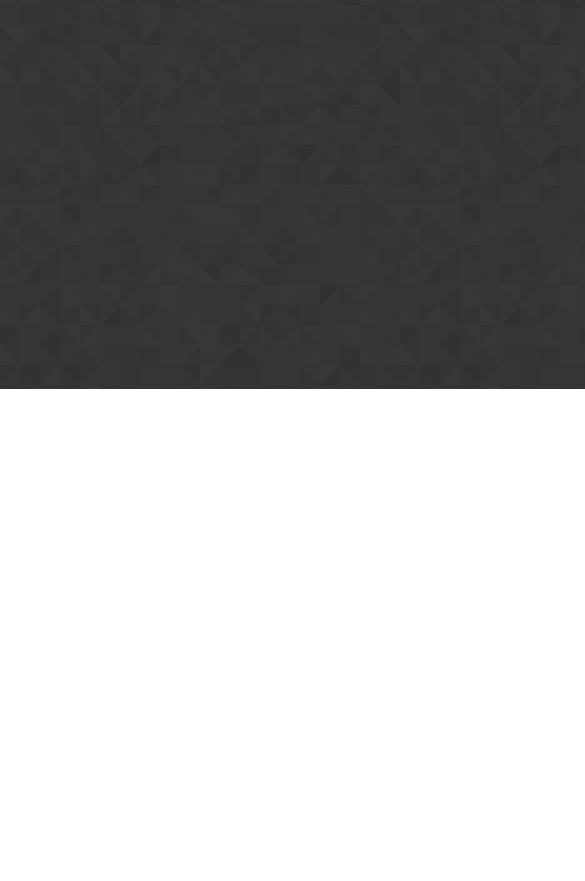
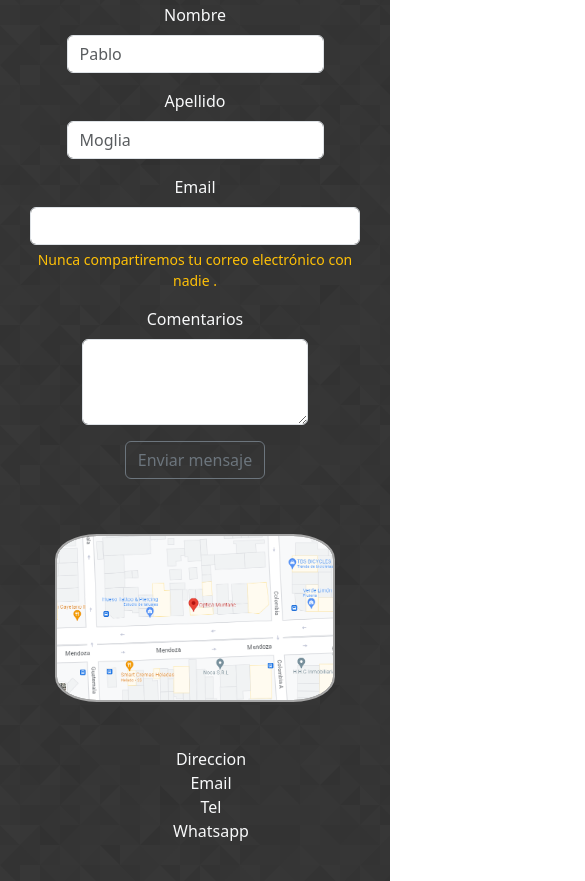
Before and after one commit to pablomoglia/NuevoProyectoOptica, a plain HTML site: page pages/contacto.html in a window 390 px wide. Shown: the part 455-1336 px from the top of the page, 585 px wide, since content can reach past the window. Before the commit the page ends 844 px from the top, so only its background shows below. Drawn offline with nearby package versions, Linux system fonts and the light colour scheme.

Commit message:
se agrega contenido pag contacto

```diff
--- a/css/estilo.css
+++ b/css/estilo.css
@@ -79,7 +79,8 @@ ul.menuHeader {
     display: flex;
     justify-content: center;
 }
-.menuHeader{
+
+.menuHeader {
     width: 100% auto;
     display: flex;
     justify-content: end;
@@ -437,7 +438,45 @@ ul.ulFooter {
 
 
 
+.formContacto {
+    grid-area: formContacto;
+    margin: 30px;
+    width: 80% auto;
+    display: flex;
+    flex-direction: column;
+    align-items: center;
+}
 
+.ubiMapa {
+    grid-area: ubiMapa;
+    margin: 20px;
+    display: flex;
+    justify-content: center;
+}
+
+.imgUbi {
+    width: 80%;
+    border-radius: 15%;
+    border: solid 2px rgb(167, 167, 167);
+}
+
+.imgUbi:hover {
+    transform: scale(1.2);
+    border: solid 3px rgb(31, 166, 228);
+}
+
+.ulContacto {
+    grid-area: ulContacto;
+    margin: 20px;
+    display: flex;
+    flex-direction: column;
+    justify-content: center;
+}
+
+.ulCont {
+    list-style: none;
+    text-align: center;
+}
 
 
 
@@ -518,6 +557,19 @@ ul.ulFooter {
     "footer footer";
 }
 
+.contenedorContacto {
+    display: grid;
+    grid-template-columns: 1fr 1fr;
+    grid-template-rows: 0.1fr 1fr 0.1fr;
+    grid-auto-columns: 1fr;
+    gap: 5px 5px;
+    grid-auto-flow: row;
+    grid-template-areas:
+        "header header"
+        "formContacto formContacto"
+        "ubiMapa ulContacto"
+        "footer footer";
+}
 
 
 
@@ -903,3 +955,73 @@ ul.ulFooter {
         }
     }
 }
+
+
+
+
+
+
+
+
+@media screen and (max-width:768px) {
+            .contenedorContacto {
+                grid-template-columns: 1fr;
+                grid-template-rows: 0.1fr 2.2fr 1fr 1fr 0.1fr;
+                grid-auto-columns: 1fr 1fr;
+                gap: 5px 5px;
+                grid-auto-flow: row;
+                grid-template-areas:
+                    "header"
+                    "formContacto"
+                    "ubiMapa"
+                    "ulContacto"
+                    "footer";
+
+                .header {
+                    flex-direction: column;
+                }
+            }
+        }
+
+        @media screen and (max-width:480px) {
+            .contenedorContacto {
+                grid-template-columns: 1fr;
+                grid-template-rows: 1fr;
+                grid-auto-columns: 1fr;
+                gap: 5px 5px;
+                grid-auto-flow: row;
+                grid-template-areas:
+                    "header"
+                    "home"
+                    "formContacto"
+                    "ubiMapa"
+                    "ulContacto"
+                    "footer";
+
+                .header {
+                    flex-direction: column;
+                }
+
+                .home {
+                    width: 50px;
+                    position: relative;
+                    display: flex;
+                    justify-content: center;
+                }
+
+                .home img {
+                    margin: 0;
+                    padding: 0;
+                    display: flex;
+                }
+
+                .footer {
+                    flex-direction: column;
+                }
+
+                .menuHeader {
+                    flex-direction: column;
+                    align-items: center;
+                }
+            }
+        }
--- a/pages/contacto.html
+++ b/pages/contacto.html
@@ -16,29 +16,74 @@
 </head>
 
 <body>
-    <div class="contenedor">
+    <div class="contenedorContacto">
         <header class="header">
             <img src="../multim/logo.jpg" class="imgLogoHeader" alt="logo empresa">
             <ul class="menuHeader">
                 <li>
-                    <button class="btn btn-outline-light btnHeader"><a class="linkMenu" href="../pages/nosotros.html">Nosotros</a></button>
+                    <button class="btn btn-outline-light btnHeader"><a class="linkMenu"
+                            href="../pages/nosotros.html">Nosotros</a></button>
                 </li>
                 <li>
-                    <button class="btn btn-outline-light btnHeader"><a class="linkMenu" href="../pages/lentes.html">Lentes</a></button>
+                    <button class="btn btn-outline-light btnHeader"><a class="linkMenu"
+                            href="../pages/lentes.html">Lentes</a></button>
                 </li>
                 <li>
-                    <button class="btn btn-outline-light btnHeader"><a class="linkMenu" href="../pages/prodyacc.html">Productos y Accesorios</a></button>
+                    <button class="btn btn-outline-light btnHeader"><a class="linkMenu"
+                            href="../pages/prodyacc.html">Productos y Accesorios</a></button>
                 </li>
                 <li>
-                    <button class="btn btn-outline-light btnHeader"><a class="linkMenu" href="../pages/solicitarturno.html">Solicitar Turno</a></button>
+                    <button class="btn btn-outline-light btnHeader"><a class="linkMenu"
+                            href="../pages/solicitarturno.html">Solicitar Turno</a></button>
                 </li>
                 <li>
-                    <button class="btn btn-outline-light btnHeader"><a class="linkMenu" href="../pages/contacto.html">Contacto</a></button>
+                    <button class="btn btn-outline-light btnHeader"><a class="linkMenu"
+                            href="../pages/contacto.html">Contacto</a></button>
                 </li>
             </ul>
         </header>
         <div class="home">
             <a href="../index.html"><img src="../multim/home.png" alt="ir al home"></a></a>
+        </div>
+        <form class="text-light text-center formContacto">
+            <div class="mb-3">
+                <label for="name" class="form-label">Nombre</label>
+                <input type="text" class="form-control" placeholder="Pablo">
+            </div>
+            <div class="mb-3">
+                <label for="surname" class="form-label">Apellido</label>
+                <input type="text" class="form-control" placeholder="Moglia">
+            </div>
+            <div class="mb-3">
+                <label for="Email" class="form-label">Email</label>
+                <input type="email" class="form-control" aria-describedby="emailHelp">
+                <div id="emailHelp" class="form-text text-warning">Nunca compartiremos tu correo electrónico con
+                    nadie .</div>
+            </div>
+            <div class="mb-3">
+                <label for="coment" class="form-label">Comentarios</label>
+                <textarea class="form-control" id="coment" rows="3"></textarea>
+            </div>
+            <button type="submit" class="btn btn-outline-secondary btnLoc">Enviar mensaje</button>
+        </form>
+        <div class="ubiMapa">
+            <img class="imgUbi" src="../multim/ubicacion.png" alt="ubicacion en mapa">
+        </div>
+        <div class="ulContacto">
+            <ul class="ulCont text-light">
+                <li>
+                    Direccion
+                </li>
+                <li>
+                    Email
+                </li>
+                <li>
+                    Tel
+                </li>
+                <li>
+                    Whatsapp
+                </li>
+            </ul>
         </div>
         <footer class="footer">
             <img src="../multim/logo.jpg" class="imgLogoFooter" alt="logo empresa">
```
Lines whose indentation alone changed are shown as unchanged.
